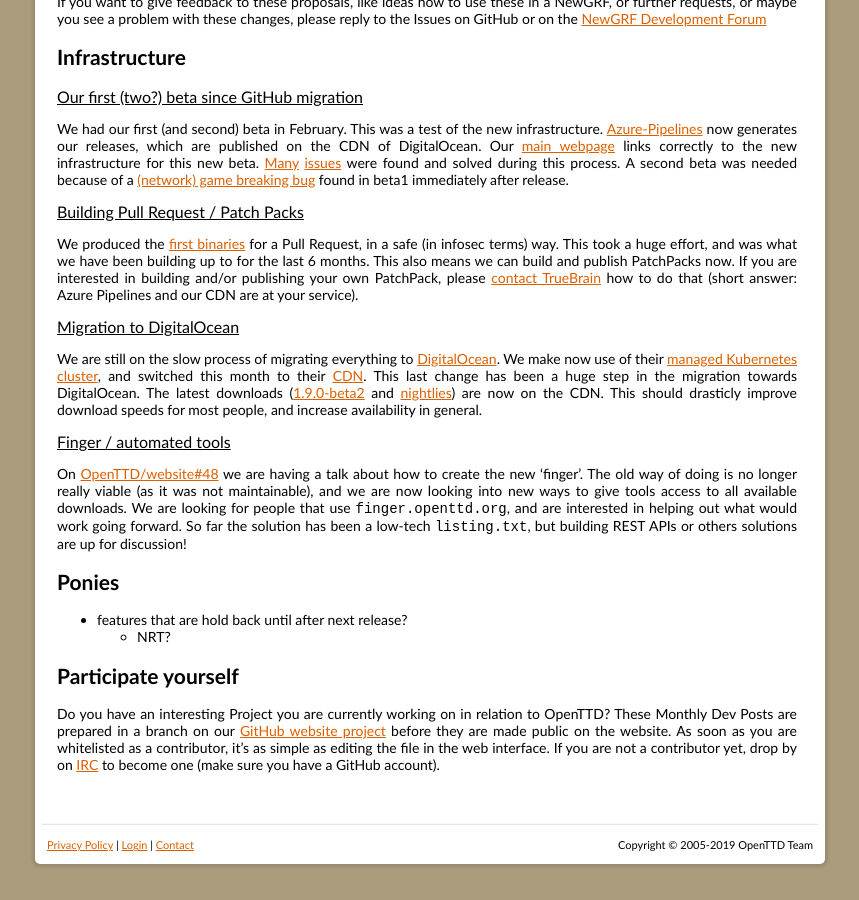
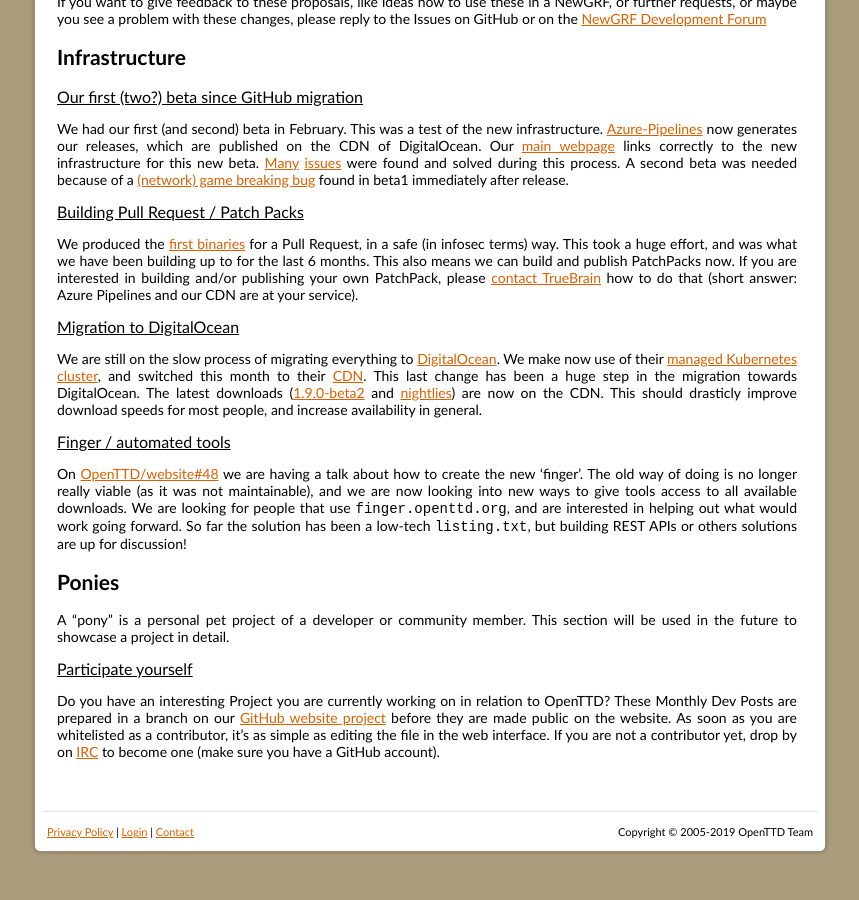
Before and after one commit to OpenTTD/website, a Jekyll site: the page built from _posts/2019-03-01-monthly-dev-post.md, in a window 1280 px wide and 900 px high, scrolled down 1191 px. Shown: the whole window, without its empty margins (210-1069 px from the left). Built offline with Jekyll 4.4.1, drawn with Linux system fonts in a browser that asks for light colours.

Commit message:
Update 2019-03-01-monthly-dev-post.md

```diff
--- a/_posts/2019-03-01-monthly-dev-post.md
+++ b/_posts/2019-03-01-monthly-dev-post.md
@@ -73,10 +73,10 @@
 So far the solution has been a low-tech `listing.txt`, but building REST APIs or others solutions are up for discussion!
 
 ## Ponies
-* features that are hold back until after next release?
-  - NRT?
 
-## Participate yourself
+A "pony" is a personal pet project of a developer or community member. This section will be used in the future to showcase a project in detail.
+
+### Participate yourself
 
 Do you have an interesting Project you are currently working on in relation to OpenTTD?
 These Monthly Dev Posts are prepared in a branch on our [GitHub website project](https://github.com/OpenTTD/website/tree/monthly-dev-post/_posts/2019-04-01-monthly-dev-post.md) before they are made public on the website.
```
